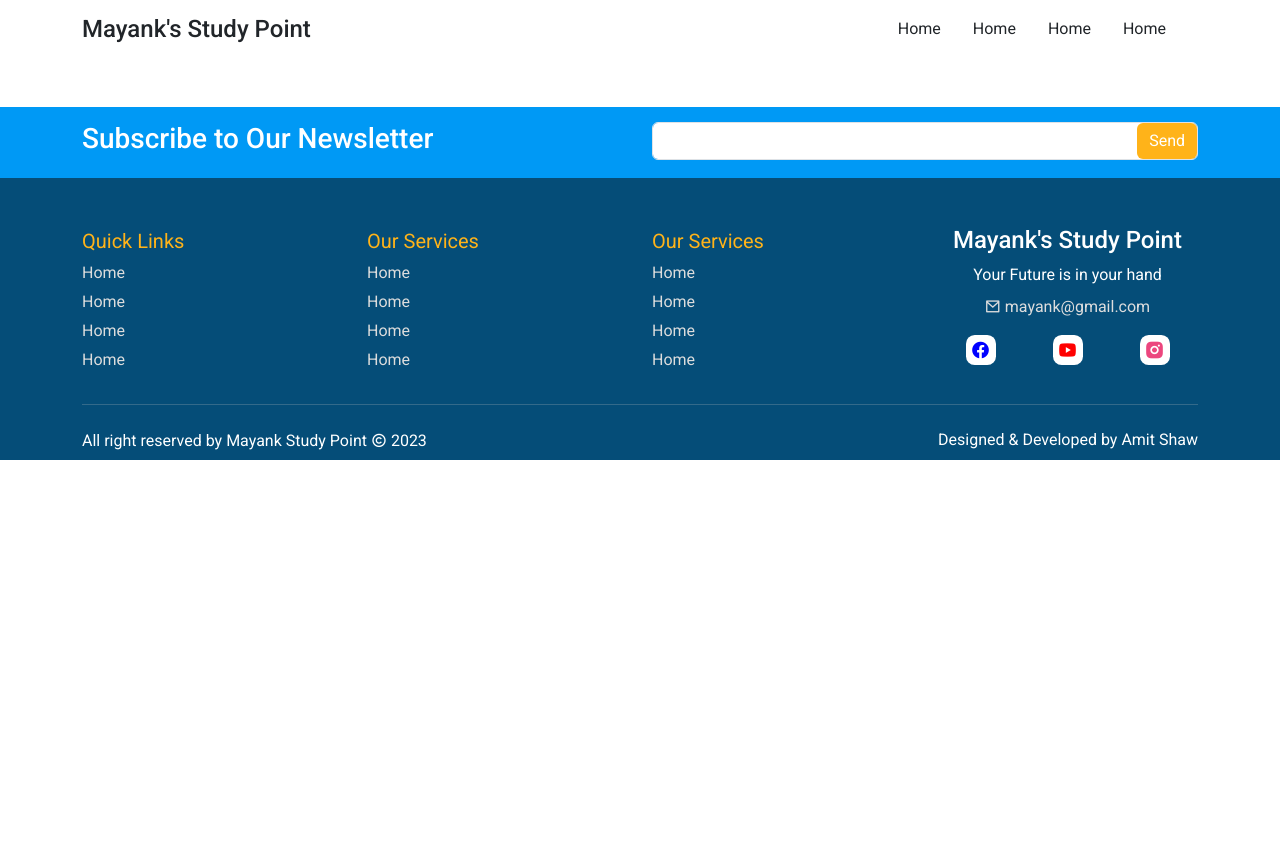
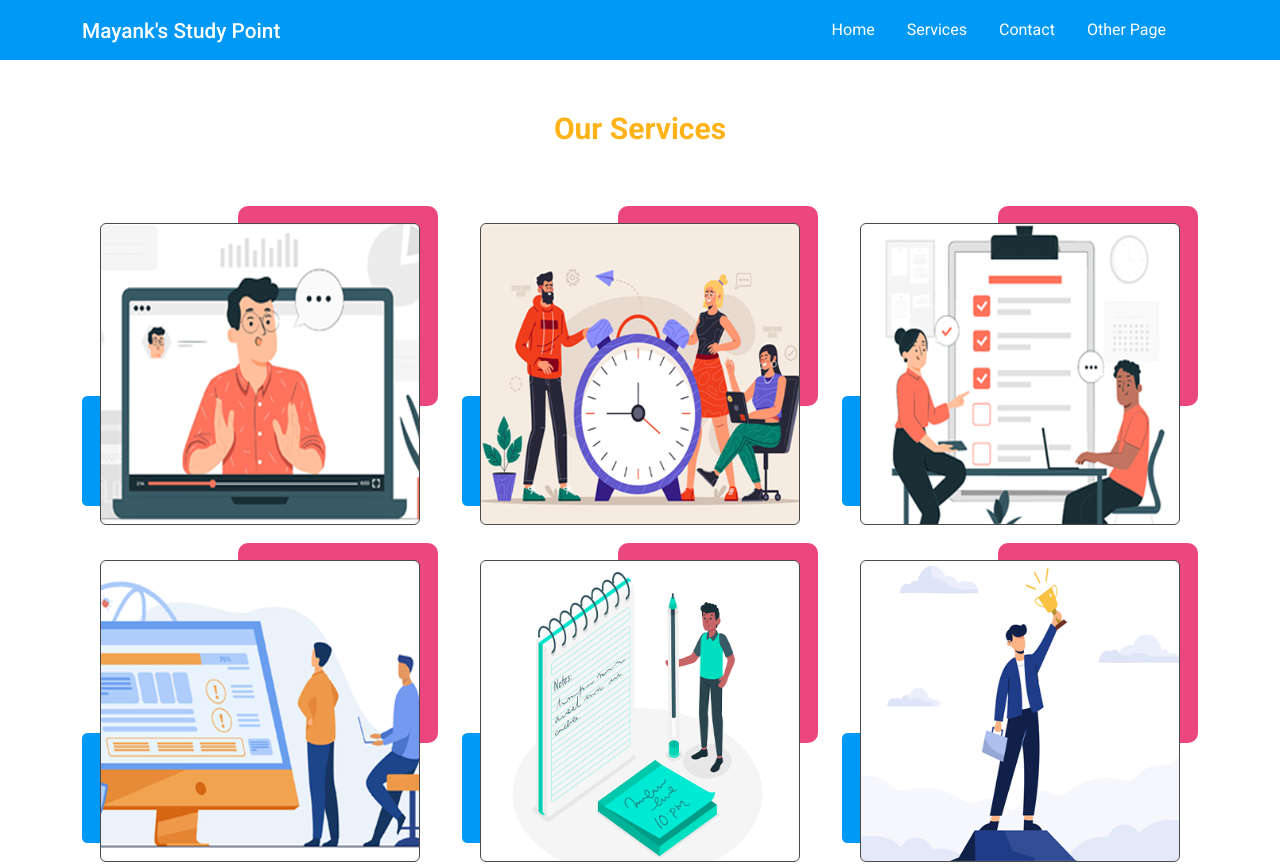
Before and after one commit to AmitShawGit/Mayank_Study_Point_MERN, a React (Create React App) app: page /service in a window 1280 px wide. Shown: the top 864 px of the page. Before the commit the page ends 800 px from the top, so only its background shows below. Built offline with nearby package versions, Linux system fonts and the light colour scheme.

Commit message:
navbar responsive solution and service page with route setting done

```diff
--- a/package.json
+++ b/package.json
@@ -12,7 +12,7 @@
     "react-countup": "^6.4.2",
     "react-dom": "^18.2.0",
     "react-lazy-load-image-component": "^1.6.0",
-    "react-router-dom": "^6.16.0",
+    "react-router-dom": "^6.17.0",
     "react-scripts": "5.0.1",
     "react-scroll-trigger": "^0.6.14",
     "sass": "^1.68.0",
--- a/src/App.jsx
+++ b/src/App.jsx
@@ -1,18 +1,22 @@
 import React from 'react'
 import Header from './components/header/Header'
 import Home from './pages/home/Home'
+import Services from './pages/services/Services'
 import Footer from './components/footer/Footer'
-import { BrowserRouter,Route,Routes } from 'react-router-dom'
+import { BrowserRouter, Route, Routes } from 'react-router-dom'
+
 const App = () => {
   return (
     <>
+      <BrowserRouter>
         <Header />
-    <BrowserRouter>
         <Routes>
-      <Route exact path='/' element={<Home />}/>
+          <Route exact path='/' element={<Home />} />
+          <Route exact path='/home' element={<Home />} />
+          <Route exact path='/service' element={<Services />} />
         </Routes>
+        <Footer />
       </BrowserRouter>
-    <Footer/>
     </>
   )
 }
--- a/src/components/header/Header.jsx
+++ b/src/components/header/Header.jsx
@@ -1,29 +1,48 @@
-import React,{useState} from 'react';
-import './header.scss'
+import React, { useState } from 'react';
+import './header.scss';
 import ContentWrapper from '../wrapper/ContentWrapper';
-let Header = ()=>{
-let [menu,setMenu]=useState(false);
-  return(
+import { Link } from 'react-router-dom';
+
+const Header = () => {
+  const [menu, setMenu] = useState(false);
+
+  return (
     <>
       <header>
         <nav className='navbar space-around align-center'>
           <ContentWrapper>
             <div className="logo-section">
-      <h4 className='mb-0'>Mayank's Study Point</h4>
+              <h4 className='mb-0'>
+                <Link to="/">Mayank's Study Point</Link>
+              </h4>
             </div>
             <div className="menu">
               <ul className={`nav-menu ${menu ? "show" : ""}`}>
-        <li className='nav-items'>Home</li>
-        <li className='nav-items'>Home</li>
-        <li className='nav-items'>Home</li>
-        <li className='nav-items'>Home</li>
+                <li className='nav-items' onClick={()=>{setMenu(prev => !prev)}}>
+                  <Link to="/home">Home</Link>
+                </li>
+                <li className='nav-items' onClick={()=>{setMenu(prev => !prev)}}>
+                  <Link to="/service">Services</Link>
+                </li>
+                <li className='nav-items' onClick={()=>{setMenu(prev => !prev)}}>
+                  <Link to="/contact">Contact</Link>
+                </li>
+                <li className='nav-items' onClick={()=>{setMenu(prev => !prev)}}>
+                  <Link to="/other">Other Page</Link>
+                </li>
               </ul>
-      <i class="ri-menu-3-line bar-btn" onClick={()=> {setMenu(prev => !prev)}}></i>
+              <i
+                className="ri-menu-3-line bar-btn"
+                onClick={() => {
+                  setMenu((prev) => !prev);
+                }}
+              ></i>
             </div>
           </ContentWrapper>
         </nav>
       </header>
     </>
-  )
-}
+  );
+};
+
 export default Header;
--- a/src/components/header/header.scss
+++ b/src/components/header/header.scss
@@ -1,44 +1,87 @@
 @import '../../mixins.scss';
 
-.space-around{
-    justify-content: space-around;
-    padding: 15px !important;
-    @include lg{
-    background-color: $blue-dark;
-    color: $white;
+.logo-section {
+    a {
+        font-size: 1.3rem;
+        color: $white;
+        text-decoration: none;
     }
 }
-.align-center{
+
+.navbar {
+    position: fixed;
+    z-index: 999;
+    width: 100%;
+    height: 60px;
+    top: 0%;
+    padding: 15px !important;
+    background-color: $blue;
+    color: $white;
+
+    @include lg {
+        background-color: $blue;
+        color: $white;
+    }
+}
+
+.space-around {
+    justify-content: space-around;
+}
+
+.align-center {
     display: flex !important;
     align-items: center !important;
 }
-.nav-menu{
+
+.nav-menu {
     list-style: none;
     display: inline-flex;
     justify-content: space-around;
     margin-bottom: 0;
-    @include lg{
+
+    @include lg {
         display: none;
         position: absolute;
-        background-color: #054d78;
+        background-color: $blue;
         width: 100%;
         z-index: 9;
         left: 0;
         margin-top: 2.2rem;
         text-align: center;
+        border-top: 1px solid silver;
     }
-    .nav-items{
+
+    .nav-items {
         margin-right: 2rem;
         font-weight: 400;
 
+        a {
+            color: $white;
+            text-decoration: none;
+        }
+
+        @include lg {
+            padding: 15px;
+
+            a {
+                color: $white;
+                text-decoration: none;
+            }
+        }
     }
 }
-.bar-btn{
+
+.bar-btn {
     display: none;
+
+    @include lg {
+        display: block;
+    }
+}
+
+.show {
+    display: flex;
     @include lg{
         display: block;
     }
 }
-.show{
-    display: block;
-}
--- a/src/pages/home/services/Services.jsx
+++ b/src/pages/home/services/Services.jsx
@@ -7,8 +7,8 @@ import freePdf from '../../../assets/service1.png'
 import video from '../../../assets/service2.png';
 import assVid from '../../../assets/service3.png'
 import assignment from '../../../assets/service4.png'
-import  winner from '../../../assets/service5.png'
-import  free from '../../../assets/service6.png'
+import winner from '../../../assets/service5.png'
+import free from '../../../assets/service6.png'
 const Services = () => {
     let CardDetails = [
         {
@@ -16,40 +16,40 @@ const Services = () => {
             text: "Free Lecture Video",
             img: freePdf,
             icon: "ri-youtube-line youtube-color",
-            route: "/"
+            route: "https://www.youtube.com/@MayanksStudyPoint"
         },
         {
             id: 2,
             text: "Sample Projects",
             img: video,
-            icon:"ri-projector-2-line projector",
+            icon: "ri-projector-2-line projector",
             route: "/"
         },
         {
             id: 3,
             text: "Asignment Video",
             img: assignment,
-            icon:"ri-folder-video-line assign-video",
+            icon: "ri-folder-video-line assign-video",
             route: "/"
         },
         {
             id: 4,
             text: "Assignment",
             img: assVid,
-            icon:"ri-file-list-2-line service-icon",
+            icon: "ri-file-list-2-line service-icon",
             route: "/"
         },
         {
             id: 5,
             text: "Free Pdf Notes",
             img: free,
-            icon:"ri-file-pdf-2-line youtube-color",
+            icon: "ri-file-pdf-2-line youtube-color",
             route: "/"
         },
         {
             id: 6,
             text: "Milestones",
-            icon:"ri-medal-line projector",
+            icon: "ri-medal-line projector",
             img: winner,
             route: "/"
         },
@@ -59,11 +59,11 @@ const Services = () => {
             <ContentWrapper>
                 <h2 className='heading text-center'>Our Services</h2>
                 <Row>
-                    {CardDetails.map(( item) => {
+                    {CardDetails.map((item) => {
                         return (
                             <Col key={item.id} md={4} >
 
-                                <Cards bgImg={item.img} cardText={item.text} icon={item.icon}/>
+                                <Cards bgImg={item.img} cardText={item.text} icon={item.icon}  />
 
                             </Col>
                         )
--- /dev/null
+++ b/src/pages/services/Services.jsx
@@ -0,0 +1,10 @@
+import React from 'react';
+import Service from '../home/services/Services'
+let Services = () =>{
+    return(
+        <>
+        <Service />
+        </>
+    )
+}
+export default Services;
```
Also changed, not shown: 1 other file (tests, documents, lock files or other folders). Lines whose indentation alone changed are shown as unchanged.
